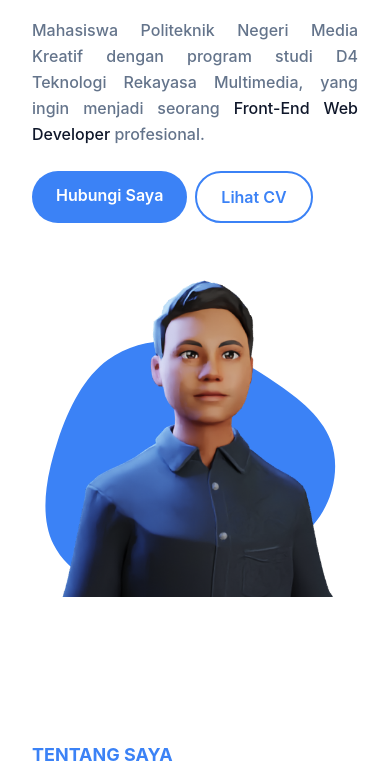
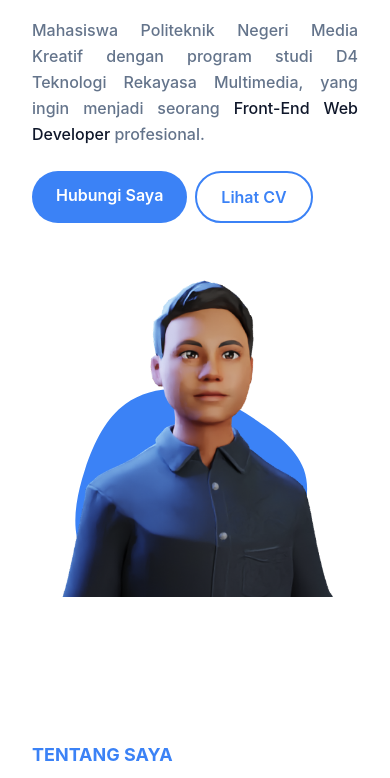
Before and after one commit to muhamadbagas/muhamadbagas.github.io, a website: page index.html in a window 390 px wide. Shown: the part 275-1053 px from the top of the page. Drawn offline with Linux system fonts and the light colour scheme.

Commit message:
fix responsive

```diff
--- a/index.html
+++ b/index.html
@@ -10,7 +10,7 @@
   <body>
     <!-- Header Start-->
     <header
-      class="bg-transparent absolute top-0 left-0 w-full flex items-center z-10"
+      class="bg-transparent absolute top-0 left-0 w-full flex items-center z-"
     >
       <div class="container">
         <div class="flex items-center justify-between relative">
@@ -144,11 +144,11 @@
                 class="max-w-full mx-auto"
               />
               <span
-                class="absolute -bottom-16 -z-10 left-1/2 -translate-x-1/2 md:scale-125 md:bottom-16"
+                class="absolute -bottom-12 -z-10 left-1/2 -translate-x-1/2 md:scale-125 md:bottom-16"
               >
                 <svg
-                  width="400"
-                  height="400"
+                  width="320"
+                  height="320"
                   viewBox="0 0 200 200"
                   xmlns="http://www.w3.org/2000/svg"
                 >
```
Also changed, not shown: dist/output.css.
